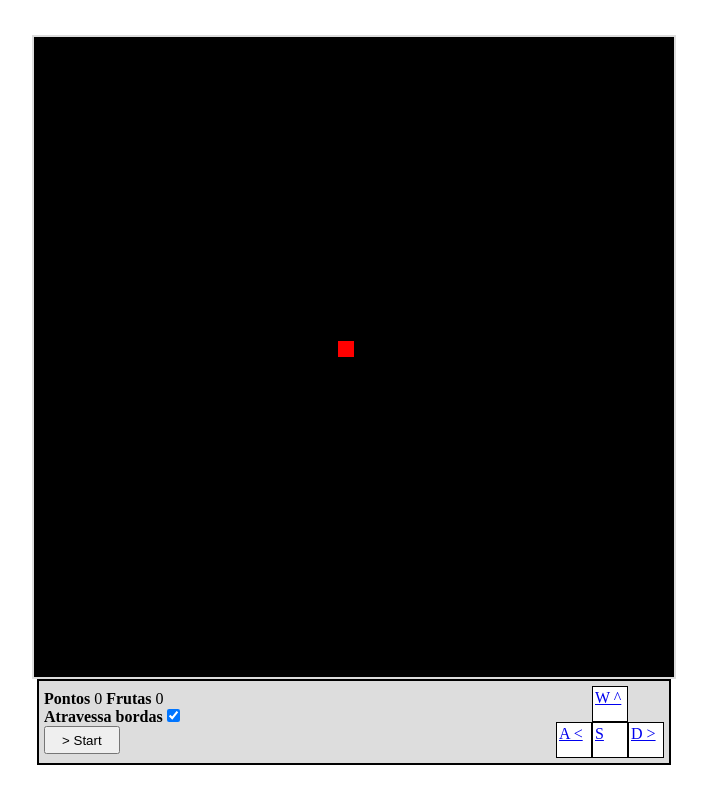
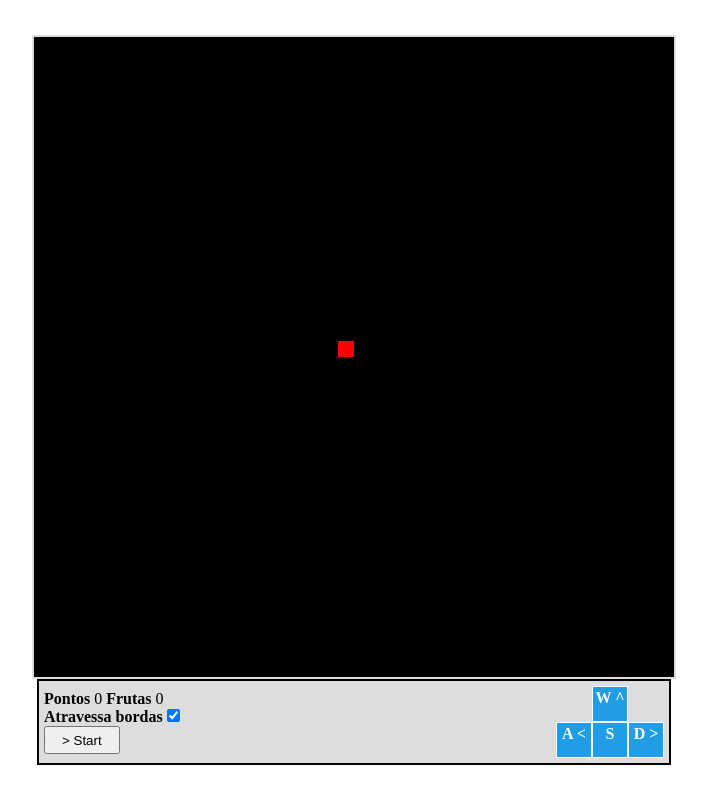
Before and after one commit to dcorazolla/dio-jogo-snake, a plain HTML site: page index.html in a window 1280 px wide. Shown: the whole page, without its empty margins (286-993 px from the left). Drawn offline with Linux system fonts and the light colour scheme.

Commit message:
ajustes direcionais

```diff
--- a/css/main.css
+++ b/css/main.css
@@ -55,7 +55,11 @@ button {
 .tecla {
     width: 30px;
     height: 30px;
-    border: 1px solid #000;
-    background-color: #fff;
+    border: 1px solid #fff;
+    color: #fff;
+    font-weight: 600;
+    background-color: rgb(31, 157, 230);
     padding: 2px;
+    text-align: center;
+    text-decoration: none;
 }
```
